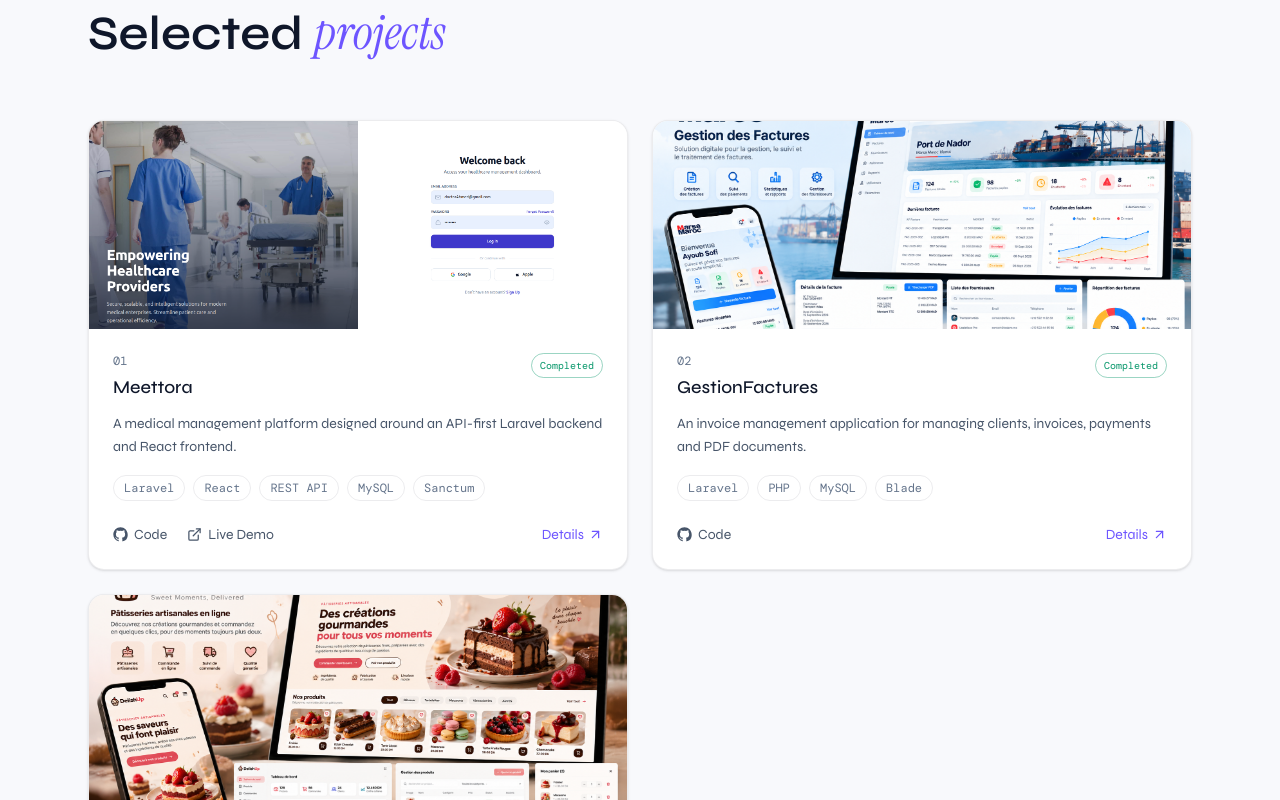
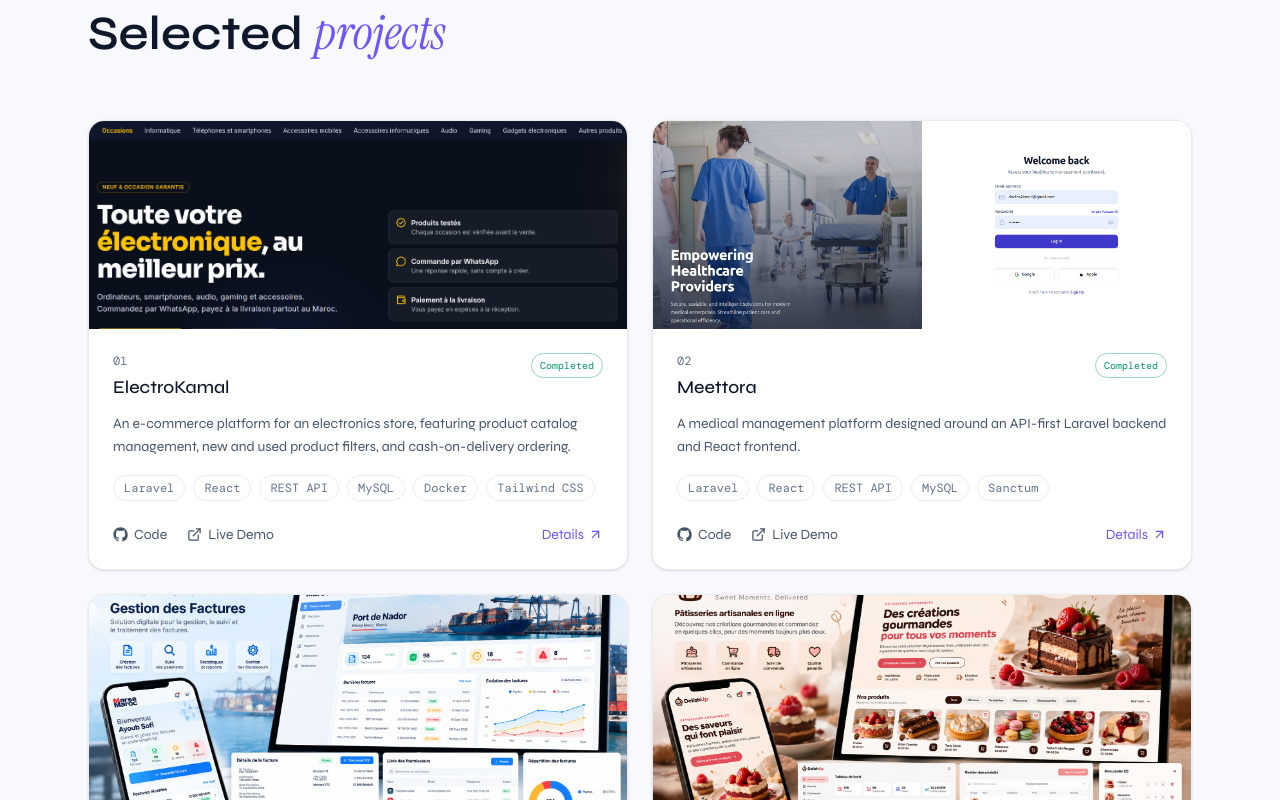
Before and after one commit to ayoubsofi21/portfolioProject, a React (Vite) app: page / in a window 1280 px wide. Shown: the part 2720-3520 px from the top of the page. Built offline with nearby package versions, Linux system fonts and the light colour scheme.

Commit message:
update portfolio project

```diff
--- a/src/data/projects.js
+++ b/src/data/projects.js
@@ -1,8 +1,22 @@
-// Real project data — no fake links, no fake stats.
+
+ // Real project data — no fake links, no fake stats.
 export const projects = [
- {
+  {
     id: 1,
     number: "01",
+    title: "ElectroKamal",
+    description:
+      "An e-commerce platform for an electronics store, featuring product catalog management, new and used product filters, and cash-on-delivery ordering.",
+    technologies: ["Laravel", "React", "REST API", "MySQL", "Docker", "Tailwind CSS"],
+    status: "Completed",
+    featured: false,
+    github: null,
+    demo: "https://electrokamal-frontend-5gtm.onrender.com",
+    image: "/assets/projects/electrokamal.png",
+  },
+  {
+    id: 2,
+    number: "02",
     title: "Meettora",
     description:
       "A medical management platform designed around an API-first Laravel backend and React frontend.",
@@ -14,8 +28,8 @@ export const projects = [
     image: "/assets/projects/Meettora.png",
   },
   {
-    id: 2,
-    number: "02",
+    id: 3,
+    number: "03",
     title: "GestionFactures",
     description:
       "An invoice management application for managing clients, invoices, payments and PDF documents.",
@@ -27,8 +41,8 @@ export const projects = [
     image: "/assets/projects/GestionFactures.png",
   },
   {
-    id: 3,
-    number: "03",
+    id: 4,
+    number: "04",
     title: "DelishUp",
     description:
       "A modern pastry shop platform with product management, ordering workflows and a modern customer-facing interface.",
@@ -39,5 +53,4 @@ export const projects = [
     demo: null,
     image: "/assets/projects/DelishUp.png",
   },
-
 ];
```
Also changed, not shown: public/assets/projects/ElectroKamal.png (added), public/assets/projects/electrokamal.png (added).
